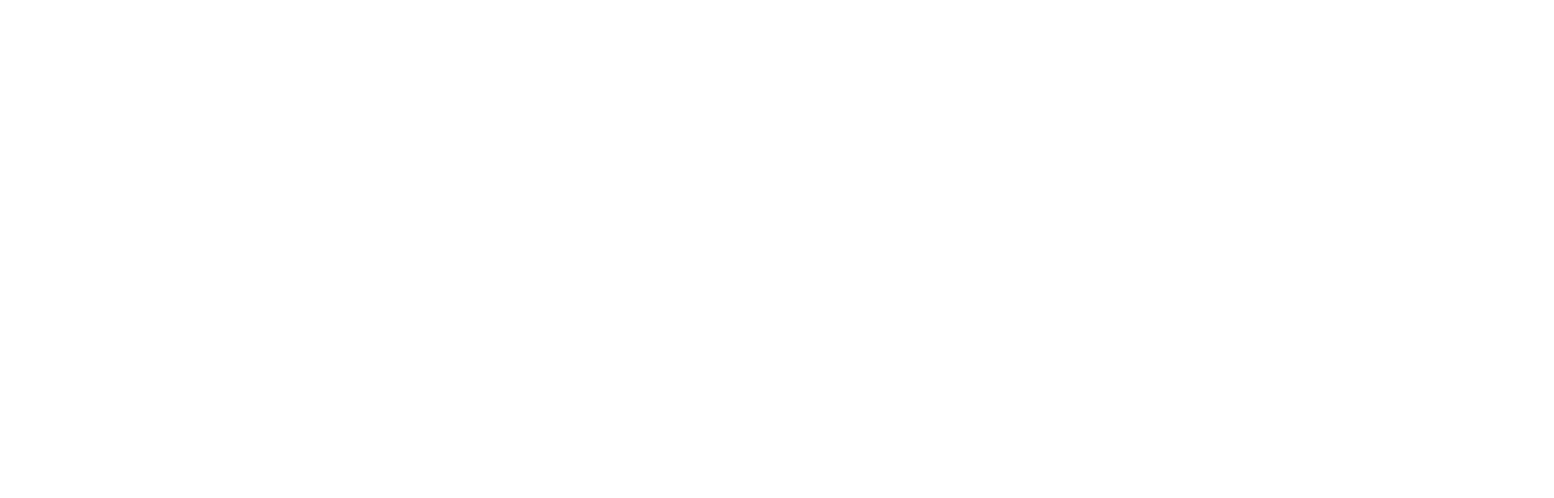
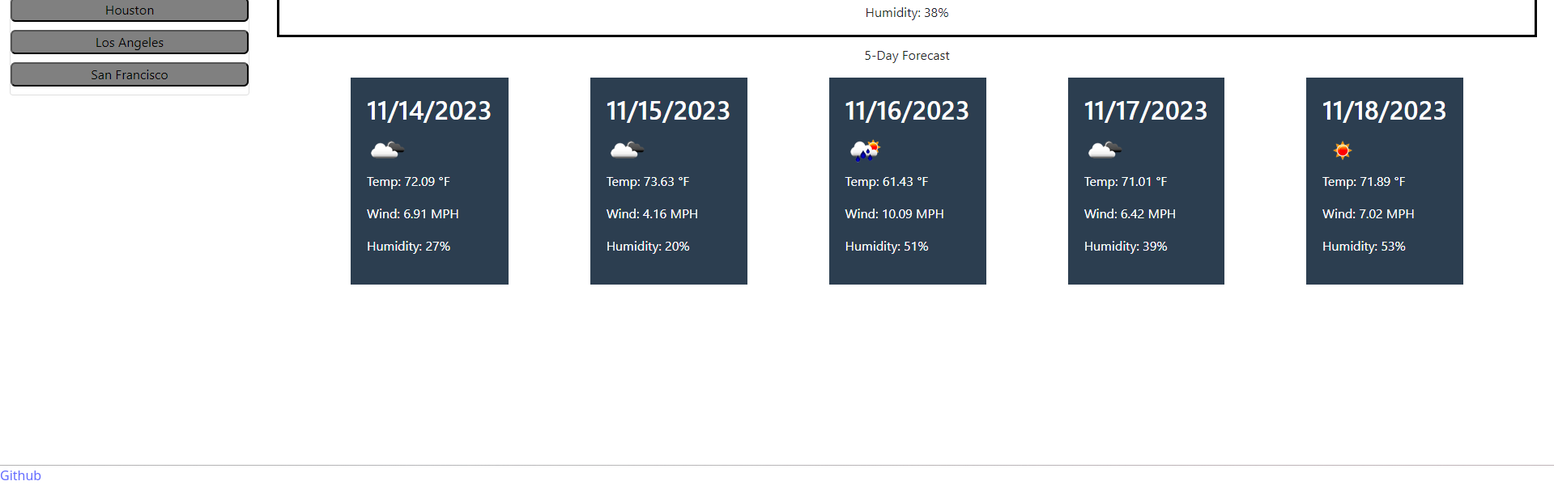
Before and after one commit to wmason1997/WM-React-Portfolio, a React (Vite) app: page /portfolio in a window 1280 px wide. Shown: the part 553-1169 px from the top of the page at 81% size, 1919 px wide, since content can reach past the window. Before the commit the page ends 800 px from the top, so only its background shows below. Built offline with nearby package versions, Linux system fonts and the light colour scheme.

Commit message:
Got one Project to render on Portfolio page. Now just need to add the next 5 and then style them.

```diff
--- a/src/App.jsx
+++ b/src/App.jsx
@@ -1,12 +1,13 @@
 // Bringing in the required import from 'react-router-dom'
 import { Outlet } from 'react-router-dom';
-import Nav from './components/Navigation';
+import Header from './components/Header';
+// Import Footer
 
 function App() {
   // The Outlet component will conditionally swap between the different pages according to the URL
   return (
     <>
-      <Nav />
+      <Header />
       <Outlet />
     </>
   );
--- a/src/components/Project.jsx
+++ b/src/components/Project.jsx
@@ -0,0 +1,15 @@
+
+
+function Project(props) { //name, live_url, image_src, repo
+    return(
+        <div>
+            <p>{props.name}</p>
+            <a href={props.live_url}><img src = {props.image_src}></img></a>
+            <a href={props.repoUrl}>
+            <p>{props.repo}</p>
+            </a>
+        </div>
+    )
+}
+
+export default Project;
--- a/src/pages/PortfolioPage.jsx
+++ b/src/pages/PortfolioPage.jsx
@@ -1,7 +1,18 @@
+import Project from "../components/Project";
+import weatherdashboard from "../assets/WM-Weather-Dashboard-Los-Angeles.png"
+
 const PortfolioPage = () => {
     return (
         <div>
             {/* Your portfolio page content here */}
+            <Project
+                name = {"Weather Dashboard"}
+                live_url = {"https://wmason1997.github.io/WM-Weather-Dashboard/"}
+                image_src = {weatherdashboard}
+                repoUrl = {"https://github.com/wmason1997/WM-Weather-Dashboard"}
+                repo = {"Github"}
+            />
+
         </div>
     );
 };
```
Also changed, not shown: src/assets/WM-Weather-Dashboard-Los-Angeles.png (added).
